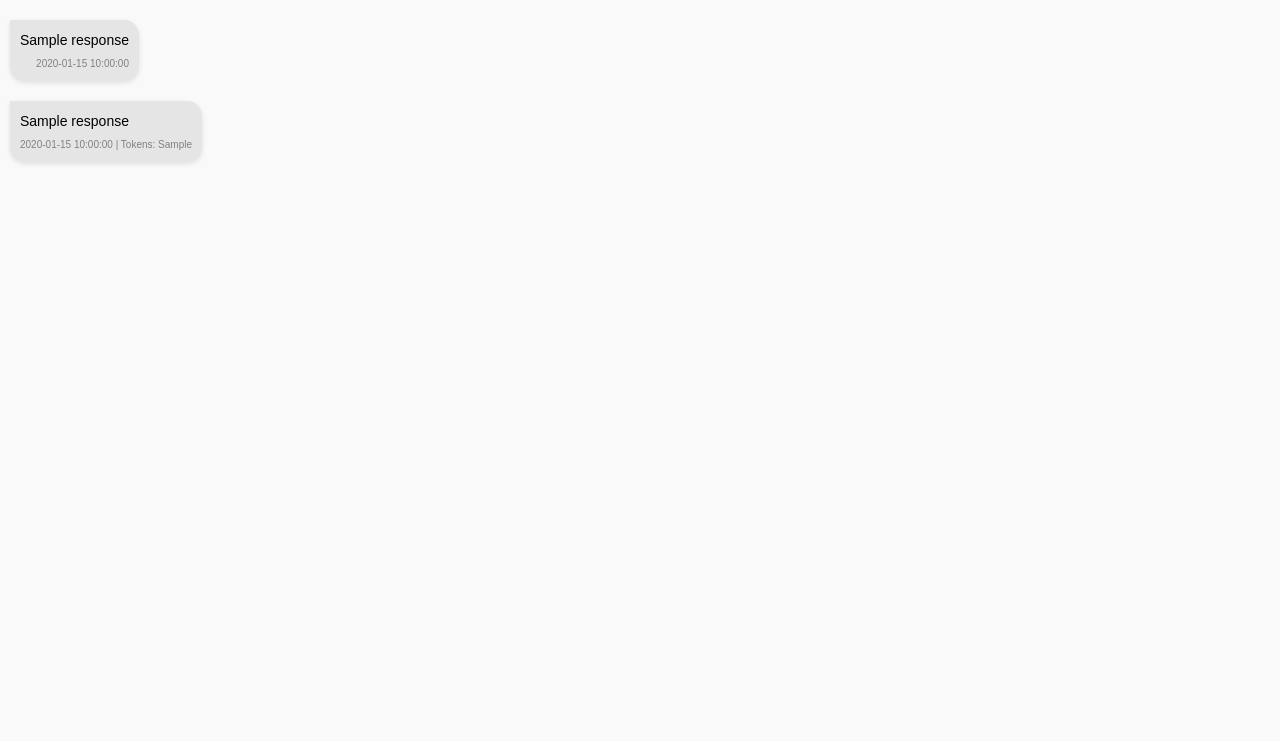
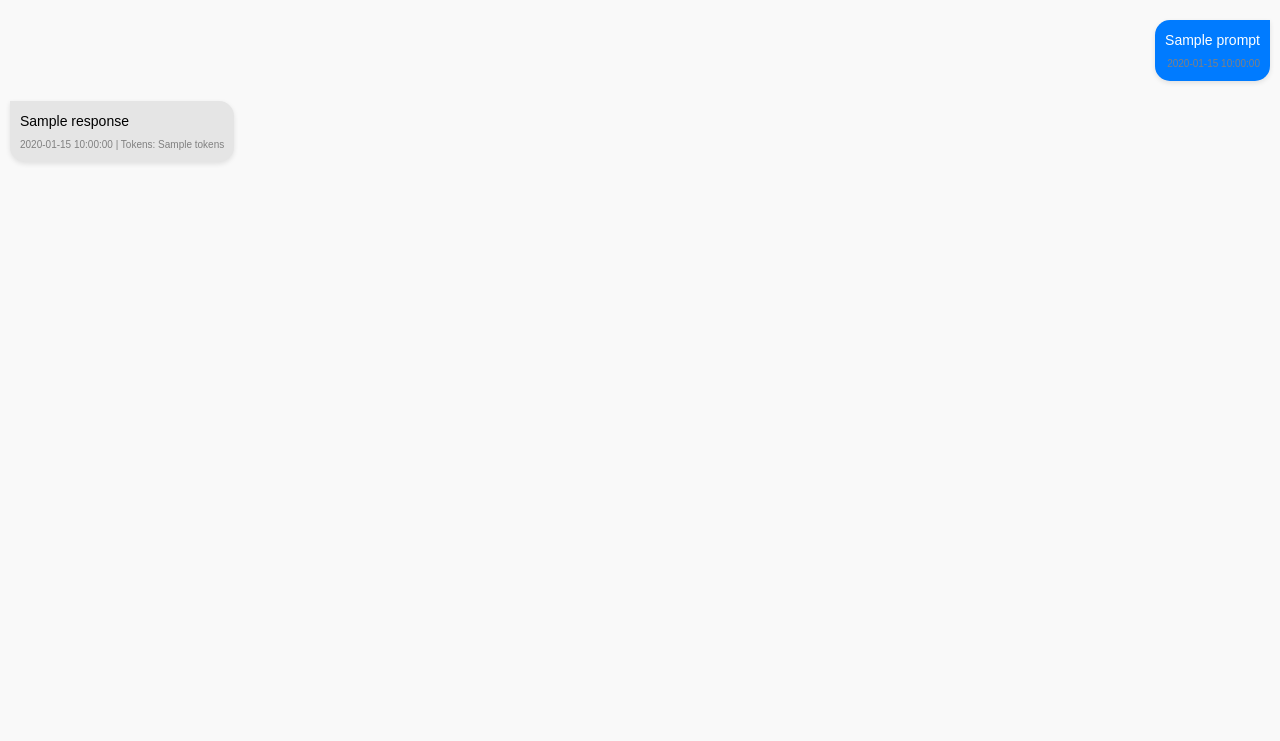
Before and after one commit to nishantprime/OpenRouter-Api-Usage, a Flask app: template templates/index.html in a window 1280 px wide. Shown: the top 741 px of the page. Run offline with Flask 3, Linux system fonts and the light colour scheme; the template is opened without the code that fills it: most values are stand-ins (such as "Sample title", 1, 10 or a date in 2020).

Commit message:
Update index.html

```diff
--- a/templates/index.html
+++ b/templates/index.html
@@ -108,22 +108,22 @@
         {% endif %}
 
         {% for message in chat %}
-        <div class="message {{ 'user' if message.response == '' else 'bot' }}">
+        <div class="message user" {% if message.prompt %} {% else %} hidden {% endif %}>
             <div class="bubble">
-                {{ message.prompt if message.response == '' else message.response }}
+                {{ message.prompt }}
                 <span class="time">{{ message.formatted_time }}</span>
             </div>
         </div>
-        {% endfor %}
 
-        {% if response %}
-        <div class="message bot">
+        <div class="message bot" {% if message.response %} {% else %} hidden {% endif %}>
             <div class="bubble">
-                {{ response }}
-                <span class="time">{{ time }} | Tokens: {{ token_usage }}</span>
+                {{ message.response }}
+                <span class="time">{{ message.formatted_time }}
+                    {% if message.tokens %}| Tokens: {{ message.tokens }} {% endif %}
+                </span>
             </div>
         </div>
-        {% endif %}
+        {% endfor %}
     </div>
 
     <div class="footer">
@@ -149,7 +149,11 @@
         }
 
         function refreshPage() {
-            window.location.reload();
+            fetch('/')
+                .then(response => response.text())
+                .then(html => {
+                    document.getElementById('chat-container').innerHTML = html;
+                });
         }
     </script>
 </body>
```
